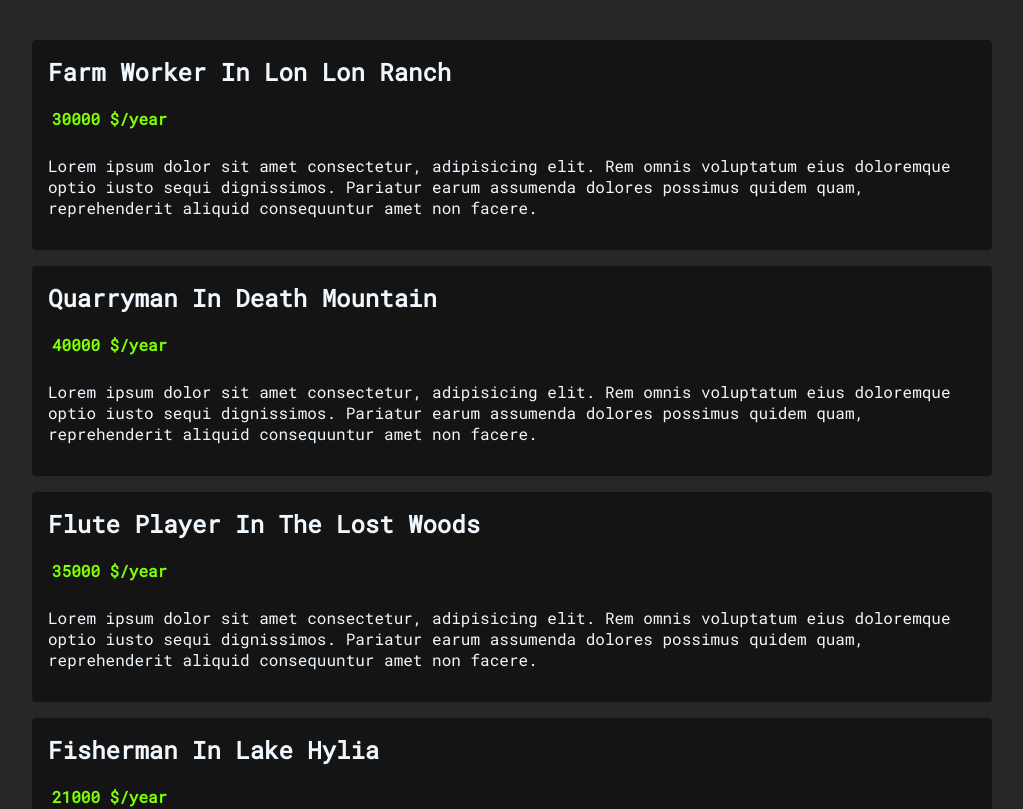
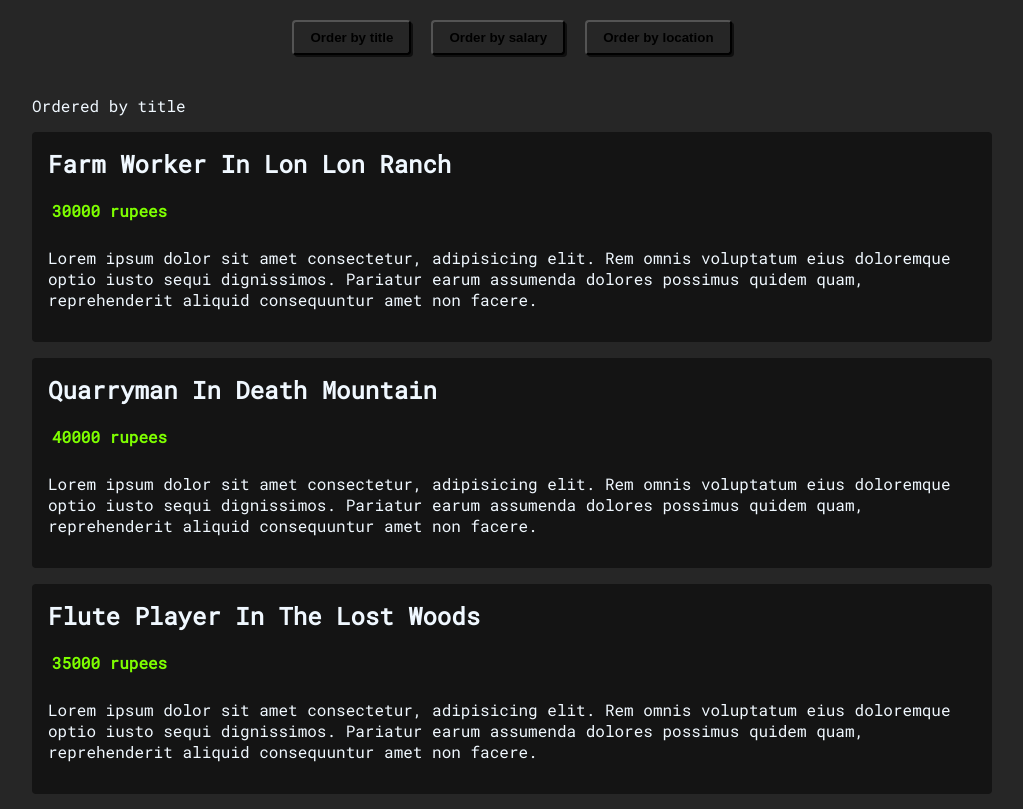
Before and after one commit to RemyChazelas/developers-jobs-vue, a Vue app: page / in a window 1280 px wide. Shown: the top 809 px of the page, without its empty margins (128-1151 px from the left). Built offline with nearby package versions, Linux system fonts and the light colour scheme.

Commit message:
create a file of type called OrderTerm & add three buttons to order the three paragraphs by title or salary or location

```diff
--- a/src/App.vue
+++ b/src/App.vue
@@ -1,12 +1,21 @@
 <template>
   <div class="app">
-    <JobList :jobs="jobs" />
+    <header>
+      <div class="order">
+        <button @click="handleClick('title')">Order by title</button>
+        <button @click="handleClick('salary')">Order by salary</button>
+        <button @click="handleClick('location')">Order by location</button>
+      </div>
+    </header>
+
+    <JobList :jobs="jobs" :order="order" />
   </div>
 </template>
 
 <script lang="ts">
 import { defineComponent, ref } from 'vue';
 import Job from '@/types/Job'
+import OrderTerm from '@/types/OrderTerm'
 import JobList from './components/JobsList.vue'
 export default defineComponent({
   name: 'App',
@@ -19,10 +28,35 @@
       { title: 'fisherman', location: 'lake hylia', salary: 21000, id: '4' },
       { title: 'prison guard', location: 'gerudo valley', salary: 32000, id: '5' }
     ])
-    return { jobs }
+    const order = ref<OrderTerm>('title')
+    const handleClick = (term: OrderTerm) => {
+      order.value = term
+    }
+    return { jobs, order, handleClick }
   }
 });
 </script>
 
 <style>
+  header {
+    text-align: center;
+  }
+  header .order {
+    margin-top: 20px;
+  }
+  button {
+    margin: 0 10px;
+    color: #000000;
+    background: #262626;
+    box-shadow:  2px 2px 0 #0f0f0f;
+             /* -2px -2px 0 #2d2d2d; */
+    padding: 8px 16px;
+    border-radius: 4px;
+    cursor: pointer;
+    font-weight: bold;
+  }
+  button:hover {
+    box-shadow: inset 2px 2px 1px #0f0f0f,
+            inset -2px -2px 1px #2d2d2d;
+  }
 </style>
--- a/src/components/JobsList.vue
+++ b/src/components/JobsList.vue
@@ -1,10 +1,11 @@
 <template>
   <div class="job-list">
+    <p>Ordered by {{ order }}</p>
     <ul>
       <li v-for="job in jobs" :key="job.id">
         <h2>{{ job.title }} in {{ job.location }}</h2>
         <div class="salary">
-          <p>{{ job.salary }} $/year</p>
+          <p>{{ job.salary }} rupees</p>
         </div>
         <div class="description">
           <p>Lorem ipsum dolor sit amet consectetur, adipisicing elit. Rem omnis voluptatum eius doloremque optio iusto sequi dignissimos. Pariatur earum assumenda dolores possimus quidem quam, reprehenderit aliquid consequuntur amet non facere.</p>
@@ -16,11 +17,16 @@
 
 <script lang="ts">
 import { defineComponent, PropType } from 'vue'
-import Job from '../types/Job'
+import Job from '@/types/Job'
+import OrderTerm from '@/types/OrderTerm'
 export default defineComponent({
   props: {
     jobs: {
       type: Array as PropType<Job[]>,
+      required: true
+    },
+    order: {
+      type: String as PropType<OrderTerm>,
       required: true
     }
   },
--- a/src/types/OrderTerm.ts
+++ b/src/types/OrderTerm.ts
@@ -0,0 +1,3 @@
+type OrderTerm = 'title' | 'salary' | 'location'
+
+export default OrderTerm
```
